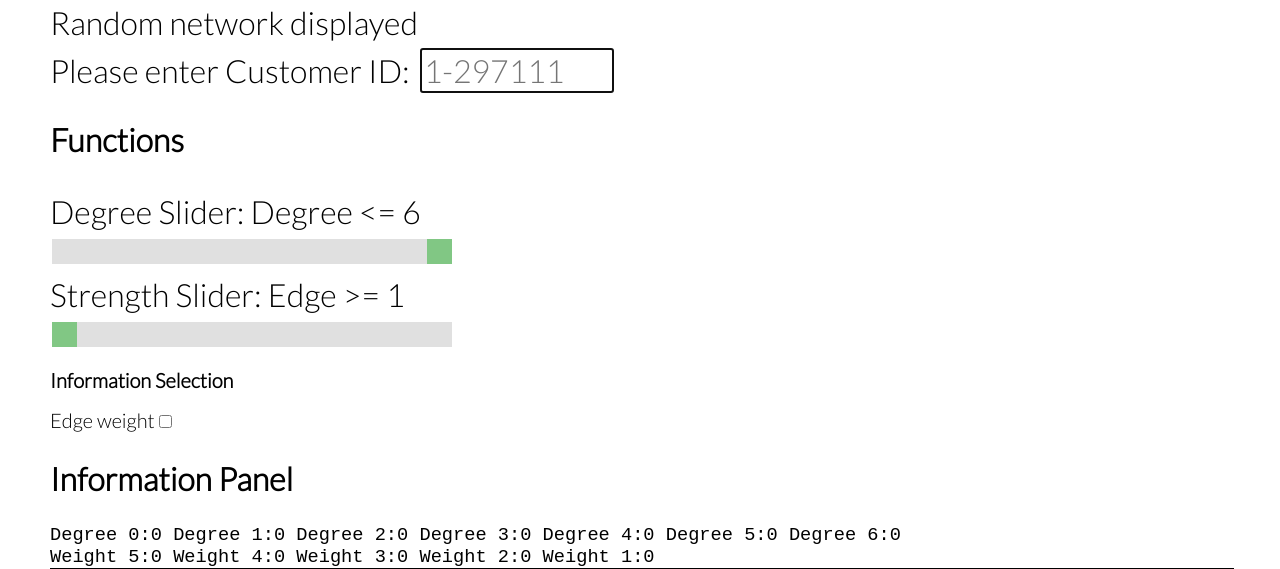
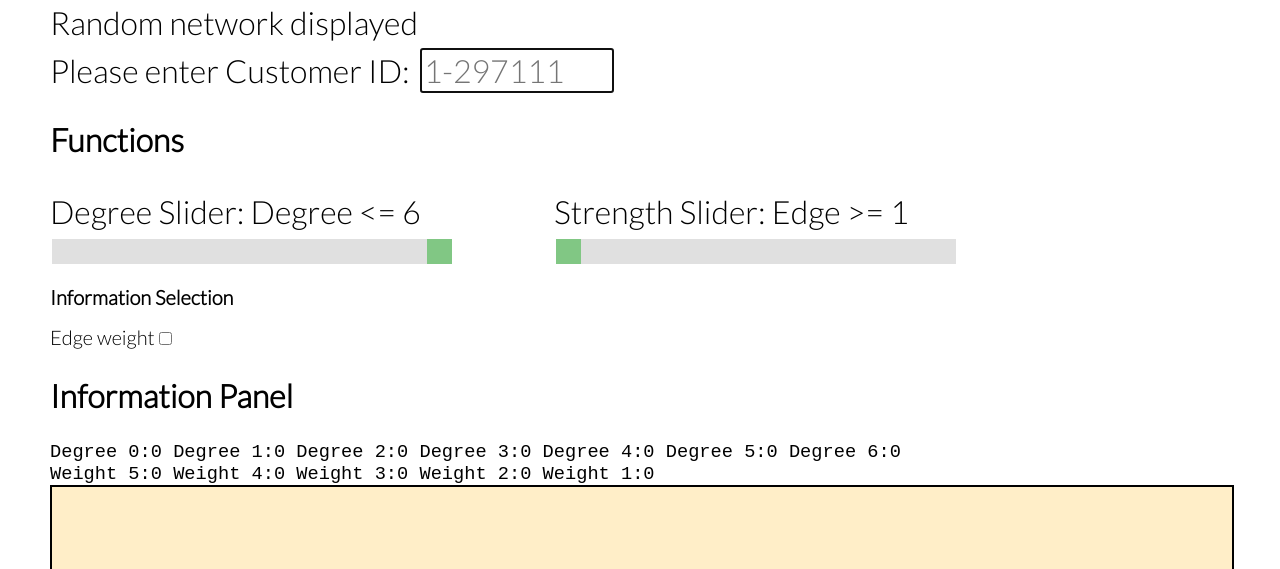
Before and after one commit to raylyh/rmbi-capstone-mirror, a Flask app: page / in a window 1280 px wide. Shown: the part 167-736 px from the top of the page. Run offline with Flask 2, Linux system fonts and the light colour scheme; data that the repository does not hold is empty; parts of the project's set-up code (start-up, migrations or seed data) failed here and were passed over.

Commit message:
changed css for side-by-side slider

```diff
--- a/static/stylesheet.css
+++ b/static/stylesheet.css
@@ -84,7 +84,7 @@ table td {
 
 /* SLIDER */
 .slidecontainer {
-  width: 100%; /* Width of the outside container */
+  width: 500px; /* Width of the outside container */
 }
 
 /* The slider itself */
@@ -122,6 +122,6 @@ table td {
   cursor: pointer; /* Cursor on hover */
 }
 
-.inline-block-child {
+div.inline-block-child {
   display: inline-block;
 }
```
